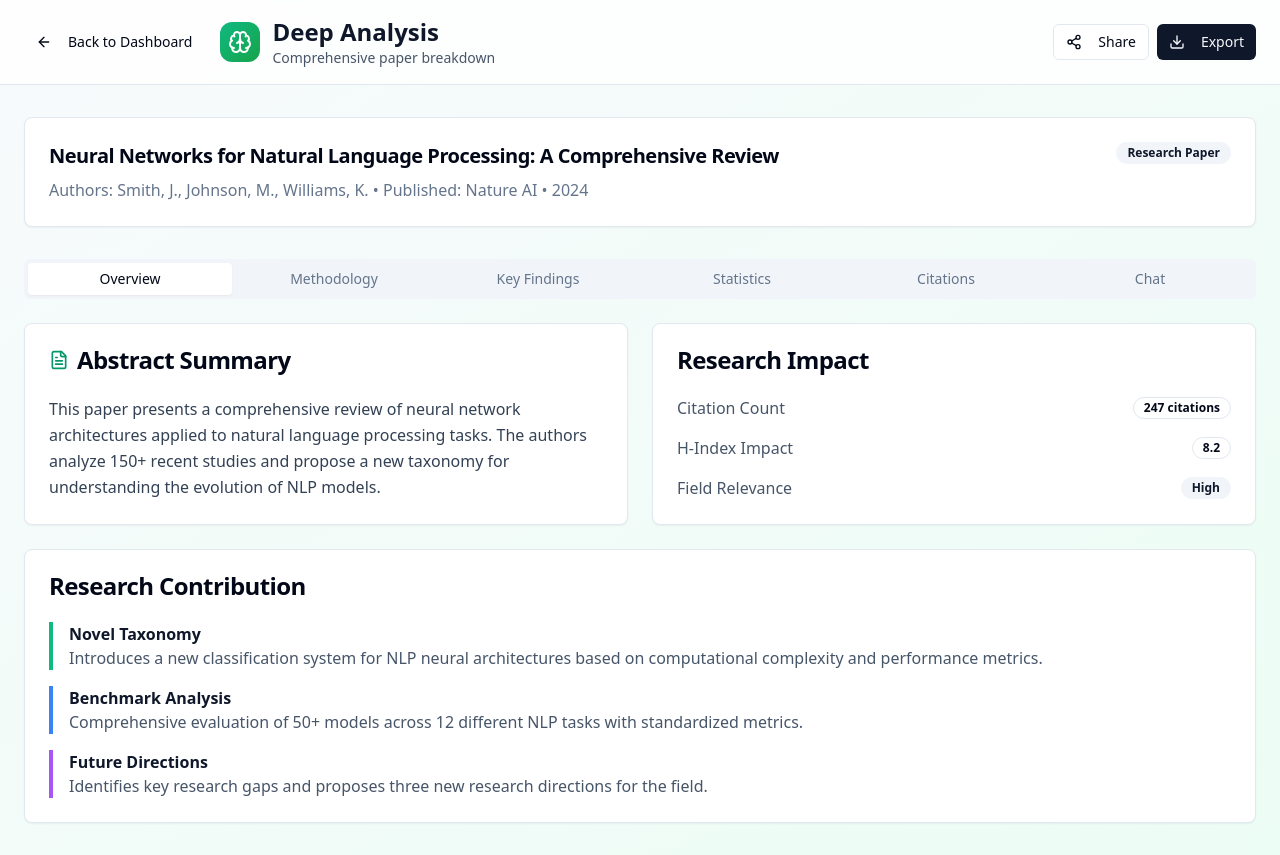
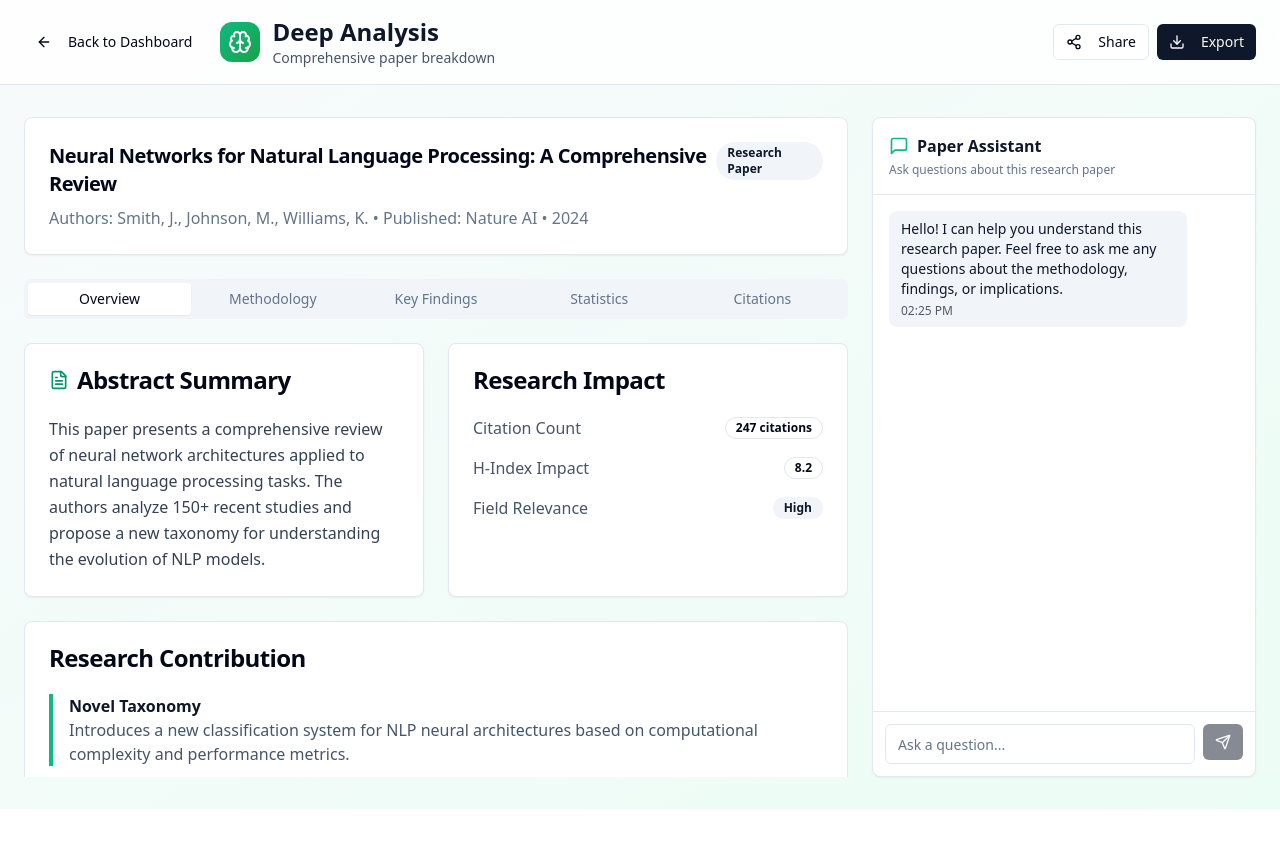
Before and after one commit to AI-Apps-Projects/paper-narrative-nexus, a React (Vite) app: page /analysis in a window 1280 px wide. After the commit the page ends 809 px from the top, so only its background shows below. Built offline with nearby package versions, Linux system fonts and the light colour scheme.

Commit message:
Refactor: Move chat functionality
Move the chat functionality from tabs to a dedicated section.

```diff
--- a/src/pages/Analysis.tsx
+++ b/src/pages/Analysis.tsx
@@ -1,4 +1,5 @@
-import { ArrowLeft, Brain, FileText, Download, Share2, Send } from "lucide-react";
+
+import { ArrowLeft, Brain, FileText, Download, Share2, Send, MessageSquare } from "lucide-react";
 import { Card, CardContent, CardDescription, CardHeader, CardTitle } from "@/components/ui/card";
 import { Button } from "@/components/ui/button";
 import { Badge } from "@/components/ui/badge";
@@ -91,10 +92,13 @@ const Analysis = () => {
         </div>
       </header>
 
-      {/* Main Content */}
+      {/* Main Content - Split Layout */}
       <main className="max-w-7xl mx-auto px-6 py-8">
+        <div className="flex gap-6 h-[calc(100vh-140px)]">
+          {/* Left Side - Analysis Content */}
+          <div className="flex-1 overflow-hidden">
             {/* Paper Info */}
-        <Card className="mb-8">
+            <Card className="mb-6">
               <CardHeader>
                 <div className="flex items-start justify-between">
                   <div>
@@ -109,17 +113,17 @@ const Analysis = () => {
             </Card>
 
             {/* Analysis Tabs */}
-        <Tabs defaultValue="overview" className="space-y-6">
-          <TabsList className="grid w-full grid-cols-6">
+            <Tabs defaultValue="overview" className="h-full">
+              <TabsList className="grid w-full grid-cols-5">
                 <TabsTrigger value="overview">Overview</TabsTrigger>
                 <TabsTrigger value="methodology">Methodology</TabsTrigger>
                 <TabsTrigger value="findings">Key Findings</TabsTrigger>
                 <TabsTrigger value="statistics">Statistics</TabsTrigger>
                 <TabsTrigger value="citations">Citations</TabsTrigger>
-            <TabsTrigger value="chat">Chat</TabsTrigger>
               </TabsList>
 
-          <TabsContent value="overview" className="space-y-6">
+              <div className="mt-6 h-[calc(100%-60px)] overflow-y-auto">
+                <TabsContent value="overview" className="space-y-6 mt-0">
                   <div className="grid grid-cols-1 lg:grid-cols-2 gap-6">
                     <Card>
                       <CardHeader>
@@ -180,7 +184,7 @@ const Analysis = () => {
                   </Card>
                 </TabsContent>
 
-          <TabsContent value="methodology">
+                <TabsContent value="methodology" className="mt-0">
                   <Card>
                     <CardHeader>
                       <CardTitle>Research Methodology</CardTitle>
@@ -215,8 +219,7 @@ const Analysis = () => {
                   </Card>
                 </TabsContent>
 
-          <TabsContent value="findings">
-            <div className="space-y-6">
+                <TabsContent value="findings" className="mt-0">
                   <Card>
                     <CardHeader>
                       <CardTitle>Key Findings</CardTitle>
@@ -238,10 +241,9 @@ const Analysis = () => {
                       </div>
                     </CardContent>
                   </Card>
-            </div>
                 </TabsContent>
 
-          <TabsContent value="statistics">
+                <TabsContent value="statistics" className="mt-0">
                   <Card>
                     <CardHeader>
                       <CardTitle>Statistical Analysis</CardTitle>
@@ -255,7 +257,7 @@ const Analysis = () => {
                   </Card>
                 </TabsContent>
 
-          <TabsContent value="citations">
+                <TabsContent value="citations" className="mt-0">
                   <Card>
                     <CardHeader>
                       <CardTitle>Citation Analysis</CardTitle>
@@ -268,25 +270,29 @@ const Analysis = () => {
                     </CardContent>
                   </Card>
                 </TabsContent>
+              </div>
+            </Tabs>
+          </div>
 
-          <TabsContent value="chat">
-            <Card className="h-[600px] flex flex-col">
-              <CardHeader>
-                <CardTitle>Ask Questions About This Paper</CardTitle>
-                <CardDescription>
-                  Query the research paper content, methodology, findings, and more
-                </CardDescription>
-              </CardHeader>
-              <CardContent className="flex-1 flex flex-col">
+          {/* Right Side - Chat Panel */}
+          <div className="w-80 md:w-96 flex flex-col border border-slate-200 rounded-lg bg-white shadow-sm">
+            <div className="p-4 border-b border-slate-200">
+              <div className="flex items-center space-x-2">
+                <MessageSquare className="w-5 h-5 text-emerald-500" />
+                <h2 className="font-semibold text-slate-900">Paper Assistant</h2>
+              </div>
+              <p className="text-xs text-slate-500 mt-1">Ask questions about this research paper</p>
+            </div>
+
             {/* Chat Messages */}
-                <div className="flex-1 overflow-y-auto space-y-4 mb-4 pr-2">
+            <div className="flex-1 overflow-y-auto p-4 space-y-4">
               {messages.map((message) => (
                 <div
                   key={message.id}
                   className={`flex ${message.type === 'user' ? 'justify-end' : 'justify-start'}`}
                 >
                   <div
-                        className={`max-w-[80%] rounded-lg px-4 py-2 ${
+                    className={`max-w-[85%] rounded-lg px-3 py-2 ${
                       message.type === 'user'
                         ? 'bg-emerald-500 text-white'
                         : 'bg-slate-100 text-slate-900'
@@ -294,7 +300,7 @@ const Analysis = () => {
                   >
                     <p className="text-sm">{message.content}</p>
                     <span className="text-xs opacity-70 mt-1 block">
-                          {message.timestamp.toLocaleTimeString()}
+                      {message.timestamp.toLocaleTimeString([], { hour: '2-digit', minute: '2-digit' })}
                     </span>
                   </div>
                 </div>
@@ -313,22 +319,22 @@ const Analysis = () => {
             </div>
 
             {/* Chat Input */}
-                <form onSubmit={handleSendMessage} className="flex space-x-2">
+            <form onSubmit={handleSendMessage} className="p-3 border-t border-slate-200">
+              <div className="flex space-x-2">
                 <Input
                   value={inputMessage}
                   onChange={(e) => setInputMessage(e.target.value)}
-                    placeholder="Ask about the paper's methodology, findings, or implications..."
+                  placeholder="Ask a question..."
                   className="flex-1"
                   disabled={isLoading}
                 />
-                  <Button type="submit" disabled={isLoading || !inputMessage.trim()}>
+                <Button type="submit" size="sm" disabled={isLoading || !inputMessage.trim()}>
                   <Send className="w-4 h-4" />
                 </Button>
+              </div>
             </form>
-              </CardContent>
-            </Card>
-          </TabsContent>
-        </Tabs>
+          </div>
+        </div>
       </main>
     </div>
   );
```
Lines whose indentation alone changed are shown as unchanged.
